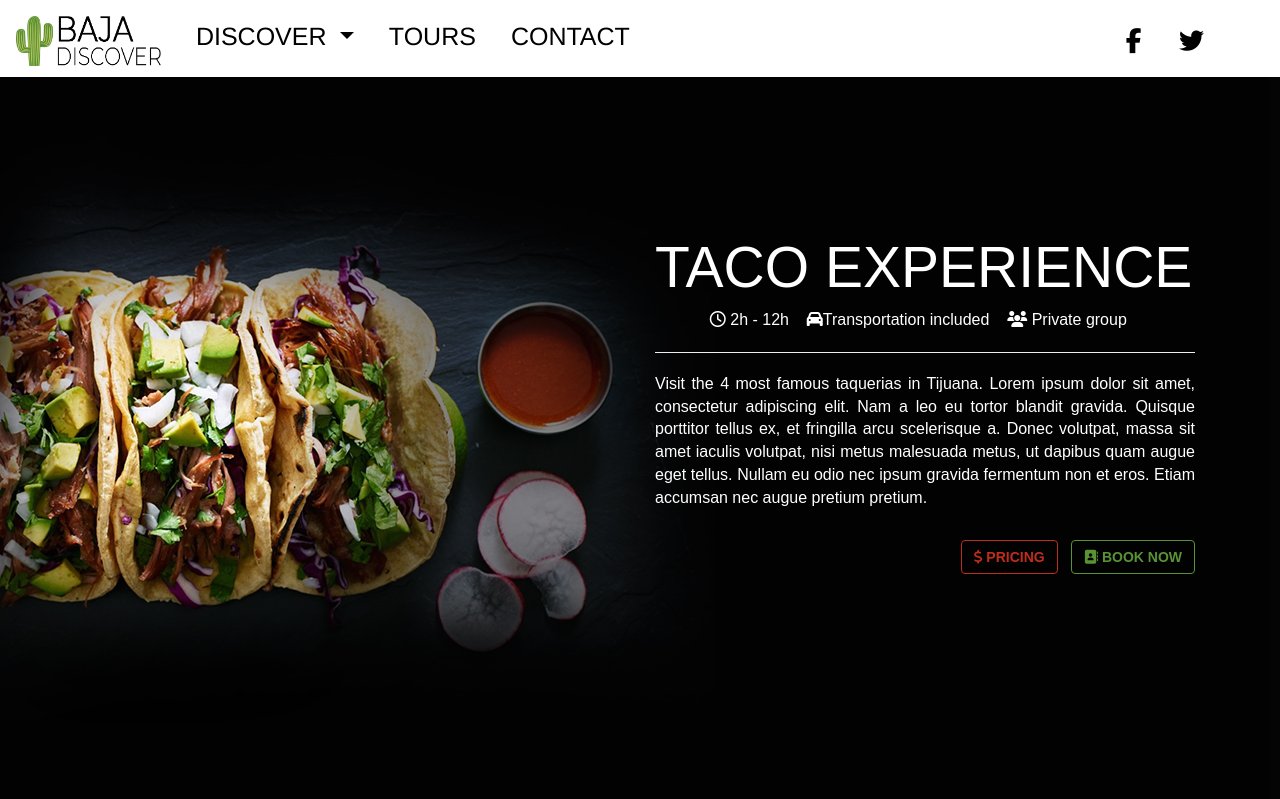
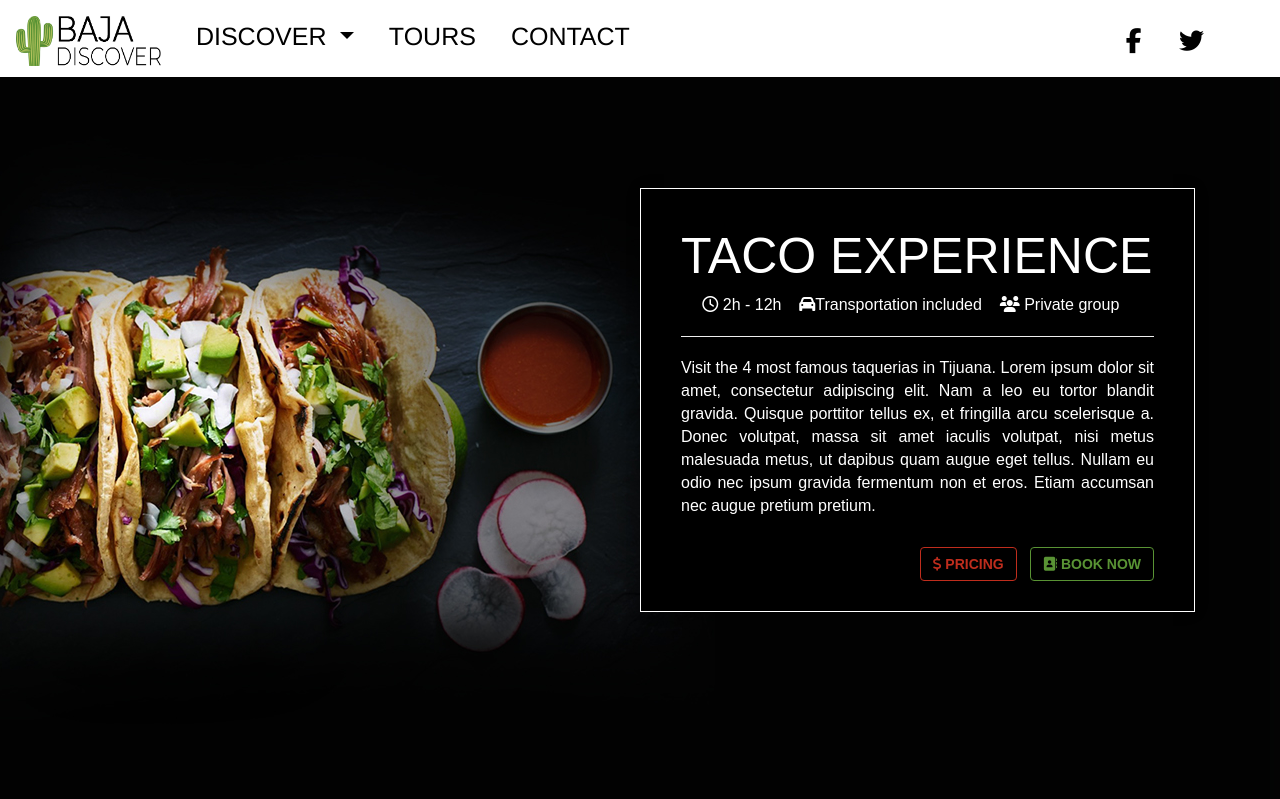
Before and after one commit to itselfcg/baja-discover-webpage, a PHP site: page /taco-experience.php in a window 1280 px wide. Shown: the top 799 px of the page. Run offline with PHP 8.4, Linux system fonts and the light colour scheme; some libraries are stand-ins or nearby versions.

Commit message:
Taco-experience tour info style's update

```diff
--- a/css/page-style/taco-experience.css
+++ b/css/page-style/taco-experience.css
@@ -7,7 +7,20 @@
     width: 100%;
     height: 100vh;
     background: url("/baja-discover/imagenes/tours/taco-experience/background.jpg") no-repeat center center;
-color:white;
+}
+
+
+#tacoexperience .info {
+    float: right;
+    background-color: black;
+    color: white;
+    width: 50%;
+    padding: 20px 40px 20px 40px;
+    box-shadow: 0px 0px 15px 0px rgba(0,0,0,0.1);
+    border-color: white;
+    border-style: solid;
+    border-width: 1px;
+
 }
 
 #tacoexperience .pricing-section {
@@ -22,9 +35,8 @@ color:white;
 
 
 #tacoexperience h1{
-    color: white;
     font-family: 'Rubik', sans-serif;
-    font-size: 57px;
+    font-size: 50px;
 }
 
 
--- a/taco-experience.php
+++ b/taco-experience.php
@@ -16,15 +16,10 @@ include 'libs.php';
     <main id="tacoexperience">
         <section class="intro">
             <div class="container">
-                <div class="row">
+                <div class="info">
 
-                    <div class="col-6">
 
-                    </div>
-
-                    <div class="col-6">
-
-                        <h1>TACO EXPERIENCE</h1>
+                <h1>TACO EXPERIENCE</h1>
                         <p style="text-align: center">
                             <i class="fa fa-clock-o" aria-hidden="true"></i> 2h - 12h&nbsp;&nbsp;&nbsp;
                             <i class="fa fa-car" aria-hidden="true"></i>Transportation included&nbsp;&nbsp;&nbsp;
@@ -53,7 +48,6 @@ include 'libs.php';
 
                                 BOOK NOW</a>
                         </p>
-                    </div>
 
                 </div>
             </div>
```
